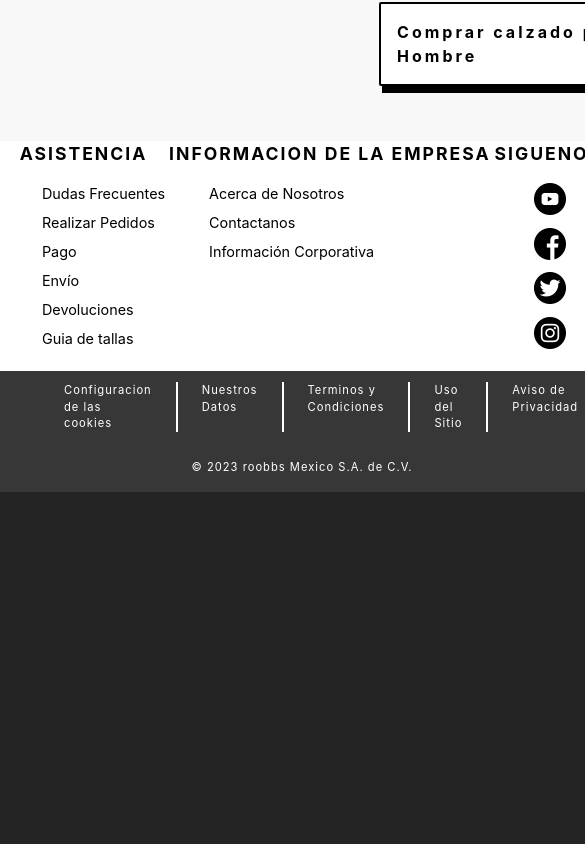
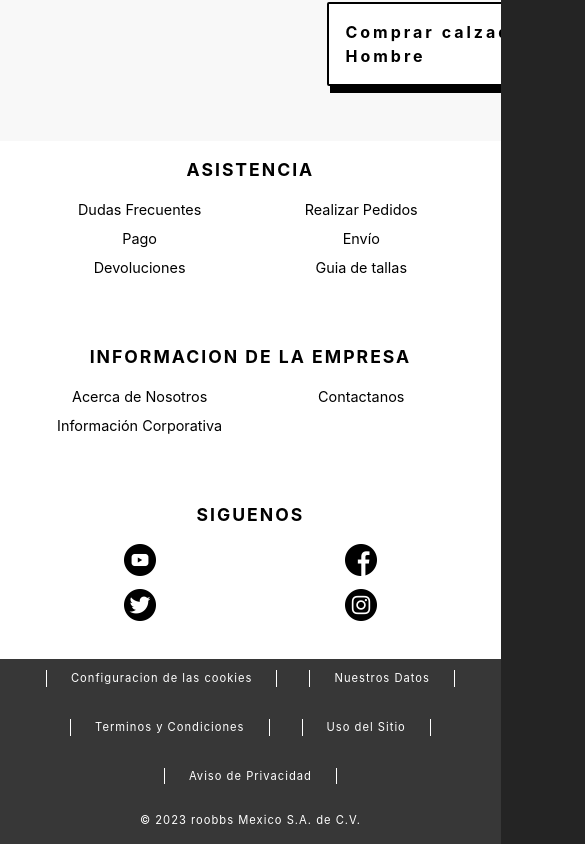
Before and after one commit to roobbs/athlead, a React (Vite) app: page / in a window 390 px wide. Shown: the part 789-1633 px from the top of the page, 585 px wide, since content can reach past the window. Before the commit the page ends 1281 px from the top, so only its background shows below. Built offline with nearby package versions, Linux system fonts and the light colour scheme.

Commit message:
Fixed mobile style in Fotter.css

```diff
--- a/src/styles/Footer.css
+++ b/src/styles/Footer.css
@@ -1,8 +1,10 @@
 .footer1 {
   display: flex;
-  justify-content: space-around;
+  justify-content: space-between;
   background-color: white;
   color: black;
+  gap: 3rem;
+  padding: 1rem 2rem;
 }
 .footerTitle {
   font-weight: 700;
@@ -38,16 +40,32 @@
   letter-spacing: 1px;
 }
 .ulConfig {
+  padding: 0;
   display: flex;
   justify-content: center;
+  flex-wrap: wrap;
   padding-bottom: 1rem;
+  gap: 2rem;
 }
 .ulConfig li {
   list-style: none;
-  transition: border 0.4s;
-  border-right: 2px solid white;
+  transition: border 0.3s;
+  border-left: 1px solid white;
+  border-right: 1px solid white;
   padding: 0rem 01.5rem;
 }
 .ulConfig li:hover {
   cursor: pointer;
 }
+
+@media screen and (max-width: 730px) {
+  .footer1 {
+    flex-direction: column;
+  }
+  .footer1 ul {
+    padding: 0;
+    display: grid;
+    grid-template-columns: 1fr 1fr;
+    justify-items: center;
+  }
+}
```
